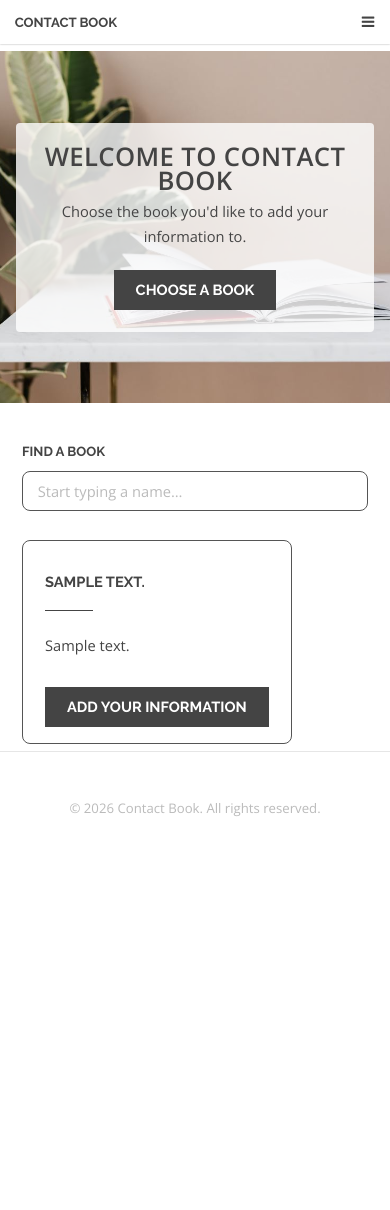
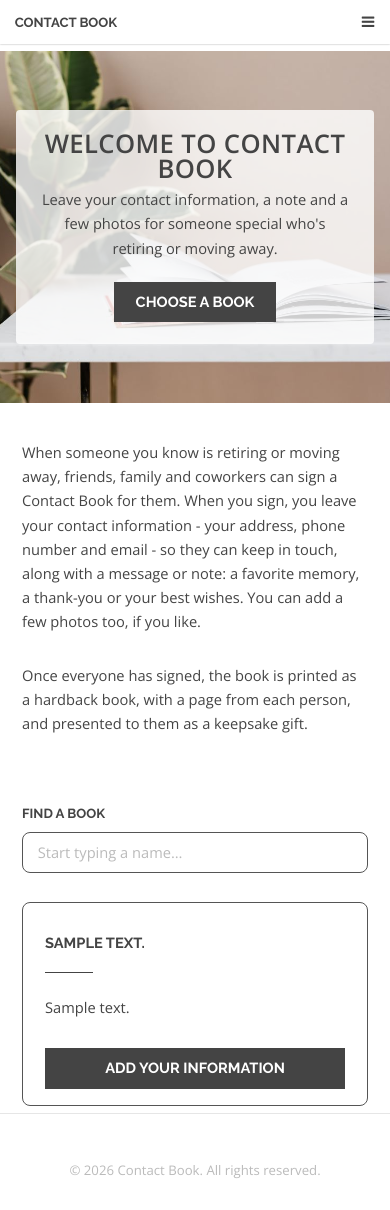
Before and after one commit to rowingtiger98/ContactBook, a PHP site: page / in a window 390 px wide. Before the commit the page ends 816 px from the top, so only its background shows below. Run offline with PHP 8.4, Linux system fonts and the light colour scheme; tables that the repository leaves empty or names only in its code hold one stand-in row (values such as "Sample post").

Commit message:
Admin edits flag entries; Manage button state; front page description
- Saving an entry on edit_entry.php sets ENTRY_Status to EDITED, so
  Mark Entered is available again for the changes.
- Manage a Book: the Manage button stays white and switched off until a
  different book is chosen in the dropdown, then turns dark and ready.
- Front page: a short description of what visitors leave (contact
  information, a message or note, photos) and that the finished book is
  printed as a hardback keepsake; book cards are equal width and fill
  each row, with one full-width card per row on phones.

Co-Authored-By: Claude Opus 5.5 <noreply@anthropic.com>

```diff
--- a/assets/css/contactbook.css
+++ b/assets/css/contactbook.css
@@ -64,6 +64,22 @@
 .book_card .content {
   border: 1px solid #555;
   border-radius: 8px;
+}
+
+/* Each card fills its column, so all the cards in a row are the same width (otherwise
+   a card is only as wide as its content). */
+.book_card {
+  flex: 1 1 auto;
+}
+
+  /* Let the row reach the right edge, in line with the search box. */
+  #book_cards {
+    width: auto;
+  }
+
+/* Front page: the description between the banner and the book cards */
+.about_section {
+  padding-bottom: 0;  /* the book cards' section below has its own top padding */
 }
 
 /* Front page search box (index.js) */
@@ -348,7 +364,7 @@
     margin: 0;
   }
 
-/* State column: green + (new), yellow warning (edited by its author), black check (entered) */
+/* State column: green + (new), yellow warning (edited), black check (entered) */
 .entries_table .entries_status {
   text-align: center;
   white-space: nowrap;
--- a/edit_entry.php
+++ b/edit_entry.php
@@ -52,7 +52,8 @@ if ($_SERVER['REQUEST_METHOD'] === 'POST') {
         exit();
     } elseif (isset($_POST['save_entry'])) {
         $remove = is_array($_POST['remove_photos'] ?? null) ? array_filter($_POST['remove_photos'], 'is_string') : [];
-        $result = update_entry($book_uuid, $entry_uuid, $_POST, $_FILES['entry_photos'] ?? null, $remove);
+        // Flags the entry as edited, so Mark Entered is available again for the changes.
+        $result = update_entry($book_uuid, $entry_uuid, $_POST, $_FILES['entry_photos'] ?? null, $remove, ENTRY_STATUS_EDITED);
         if ($result['success']) {
             $_SESSION['flash_message'] = 'Saved the changes to ' . $result['entry']['name'] . '\'s entry.';
             header('Location: ' . $manage_url);
--- a/entryFunctions.php
+++ b/entryFunctions.php
@@ -39,7 +39,7 @@ const ENTRY_EDIT_TOKEN_BYTES   = 32;    // edit code in the emailed link: 64 hex
 // ENTRY_Status - where the book's manager is with each entry (the State column on Manage a Book).
 // Not to be confused with ENTRY_State, the state in the entry's address.
 const ENTRY_STATUS_NEW     = 'NEW';      // just added
-const ENTRY_STATUS_EDITED  = 'EDITED';   // changed by its author (edit link) since it was added or entered
+const ENTRY_STATUS_EDITED  = 'EDITED';   // changed (by its author or an admin) since it was added or entered
 const ENTRY_STATUS_ENTERED = 'ENTERED';  // the manager has copied it into their contacts
 
 /* *********************************************************** */
--- a/index.php
+++ b/index.php
@@ -31,10 +31,22 @@ $books = list_books();
 			<section id="welcome" class="welcome_banner">
 				<div class="welcome_banner_text">
 					<span class="bold_heading">Welcome to Contact Book</span>
-					<p>Choose the book you'd like to add your information to.</p>
+					<p>Leave your contact information, a note and a few photos for someone special who's retiring or moving away.</p>
 					<?php if (!empty($books)) { ?>
 					<a href="#books" class="button special">Choose a Book</a>
 					<?php } ?>
+				</div>
+			</section>
+
+		<!-- What Contact Book is for -->
+			<section id="about" class="wrapper about_section">
+				<div class="inner">
+					<p>When someone you know is retiring or moving away, friends, family and coworkers can sign a Contact Book for
+					them. When you sign, you leave your contact information - your address, phone number and email - so they can
+					keep in touch, along with a message or note: a favorite memory, a thank-you or your best wishes. You can add a
+					few photos too, if you like.</p>
+					<p>Once everyone has signed, the book is printed as a hardback book, with a page from each person, and presented
+					to them as a keepsake gift.</p>
 				</div>
 			</section>
 
--- a/manage_book.php
+++ b/manage_book.php
@@ -103,12 +103,13 @@ if ($selected_book !== null) {
 					<?php } else { ?>
 					<p>Choose the book you want to work on.</p>
 
+					<!-- manage_book.js keeps Manage switched off (white) until a different book is chosen. -->
 					<form action="manage_book.php" method="get">
 						<div class="row uniform">
 							<div class="12u$">
 								<label for="book">Book</label>
 								<div class="select-wrapper">
-									<select name="book" id="book" required>
+									<select name="book" id="book" required data-current="<?php echo htmlspecialchars($selected_book !== null ? $selected_uuid : ''); ?>">
 										<option value=""<?php if ($selected_book === null) { ?> selected<?php } ?> disabled>Choose a book…</option>
 										<?php foreach ($books as $book) { ?>
 										<option value="<?php echo htmlspecialchars($book['CB_Book_UUID']); ?>"<?php if ($book === $selected_book) { ?> selected<?php } ?>><?php echo htmlspecialchars($book['CB_Book_Name_About']); ?></option>
@@ -122,7 +123,7 @@ if ($selected_book !== null) {
 							</div>
 							<?php } ?>
 							<div class="6u 12u$(small)">
-								<input type="submit" class="button special fit" value="Manage" />
+								<input type="submit" id="manage_book_go" class="button fit" value="Manage" />
 							</div>
 							<div class="6u$ 12u$(small)">
 								<a href="admin.php" class="button fit">Back to Dashboard</a>
```
Also changed, not shown: assets/js/manage_book.js (+19 -2 lines), README.md.
